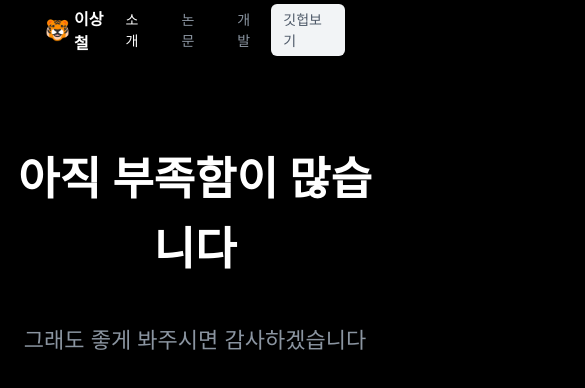
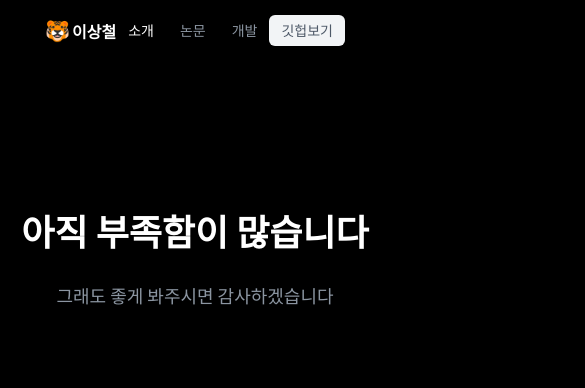
Before and after one commit to zktm9903/portfolio-web, a Next.js app: page / in a window 390 px wide. Shown: the top 388 px of the page, 585 px wide, since content can reach past the window. Built offline with nearby package versions, Linux system fonts and the light colour scheme.

Commit message:
💄[design] 반응형 구현

```diff
--- a/app/components/Development.tsx
+++ b/app/components/Development.tsx
@@ -53,7 +53,7 @@ export default function Development() {
       <motion.div initial="offscreen" whileInView="onscreen">
         <motion.p
           variants={variants}
-          className="text-[45px] text-white font-semibold text-center leading-[70px]"
+          className="text-7xl text-white font-semibold text-center leading-[70px]"
         >
           만들어본 것들
         </motion.p>
@@ -63,7 +63,7 @@ export default function Development() {
         variants={container}
         initial="hidden"
         animate="show"
-        className="grid grid-cols-2 grid-rows-auto w-full gap-6 mt-[100px]"
+        className="grid grid-cols-1 lg:grid-cols-2 grid-rows-auto w-full gap-6 mt-[100px]"
       >
         {developList.map((el, idx) => (
           <motion.div key={idx} initial="offscreen" whileInView="onscreen">
@@ -84,10 +84,8 @@ export default function Development() {
                   />
                 </div>
               </Link>
-              <div className="flex justify-between items-center mt-3">
-                <p className="text-white text-[30px] font-semibold">
-                  {el.title}
-                </p>
+              <div className="flex justify-between items-center mt-5">
+                <p className="text-white text-5xl font-semibold">{el.title}</p>
                 <div className="flex space-x-3">
                   <Link href={el.github} target="_blank">
                     <motion.svg
@@ -128,7 +126,7 @@ export default function Development() {
                 </div>
               </div>
 
-              <p className="text-[#8B95A1] text-[23px] font-semibold mt-4">
+              <p className="text-[#8B95A1] text-4xl font-semibold mt-4 mb-7">
                 {el.description}
               </p>
             </motion.div>
--- a/app/components/Header.tsx
+++ b/app/components/Header.tsx
@@ -10,6 +10,7 @@ export default function Header() {
   useEffect(() => {
     window.history.scrollRestoration = "manual";
   }, []);
+
   return (
     <header className="w-screen h-[60px] bg-[rgba(0,0,0,0.8)] flex justify-center top-0 sticky z-10">
       <nav className="w-screen max-w-[1050px] mx-[45px] flex justify-between items-center">
--- a/app/components/Introduce.tsx
+++ b/app/components/Introduce.tsx
@@ -49,9 +49,9 @@ function Hello1() {
       transition={{ duration: 0.4 }}
       className="absolute top-[150px] z-[200] w-screen max-w-[600px] h-[100px] flex flex-col items-center space-y-[20px] text-white"
     >
-      <p className="text-[22px] text-[#8B95A1]">학사 졸업 이후 최초</p>
-      <p className="text-[26px]">2023.03.01(수) -</p>
-      <p className="text-[55px] font-semibold text-center leading-[70px]">
+      <p className="text-4xl text-[#8B95A1]">학사 졸업 이후 최초</p>
+      <p className="text-5xl">2023.03.01(수) -</p>
+      <p className="text-7xl font-semibold text-center leading-[70px]">
         안녕하세요
         <br />웹 개발자 이상철입니다
       </p>
@@ -68,12 +68,12 @@ function Hello2() {
       transition={{ duration: 0.4 }}
       className="absolute top-[150px] z-[200] w-screen max-w-[600px] h-[100px] flex flex-col items-center space-y-[20px] text-white"
     >
-      <p className="text-[45px] font-semibold text-center leading-[70px]">
+      <p className="text-7xl font-semibold text-center leading-[70px]">
         포트폴리오를 <br />
         만들어봤습니다
       </p>
-      <p className="text-[26px]">6.4(일)-</p>
-      <p className="text-[22px] text-[#8B95A1]">토스증권 채용사이트 클론</p>
+      <p className="text-5xl">6.4(일)-</p>
+      <p className="text-4xl text-[#8B95A1]">토스증권 채용사이트 클론</p>
     </motion.div>
   );
 }
@@ -87,11 +87,10 @@ function Hello3() {
       transition={{ duration: 0.4 }}
       className="absolute top-[150px] z-[200] w-screen max-w-[600px] h-[100px] flex flex-col items-center justify-center space-y-[20px] text-white"
     >
-      <p className="text-[45px] font-semibold text-center leading-[70px] mt-[100px]">
+      <p className="text-7xl font-semibold text-center leading-[70px] mt-[100px]">
         아직 부족함이 많습니다
       </p>
-      <p className="text-[26px]"></p>
-      <p className="text-[22px] text-[#8B95A1]">
+      <p className="text-4xl text-[#8B95A1]">
         그래도 좋게 봐주시면 감사하겠습니다
       </p>
     </motion.div>
--- a/app/components/Paper.tsx
+++ b/app/components/Paper.tsx
@@ -22,12 +22,12 @@ export default function Paper() {
       <div className="w-full flex flex-col items-center justify-center px-[45px]">
         <motion.div initial="offscreen" whileInView="onscreen">
           <motion.div variants={variants}>
-            <p className="text-[22px] text-[#8B95A1]">학부 연구생 1년 반</p>
+            <p className="text-4xl text-[#8B95A1]">학부 연구생 1년 반</p>
           </motion.div>
         </motion.div>
         <motion.div initial="offscreen" whileInView="onscreen">
           <motion.div variants={variants}>
-            <p className="text-[45px] text-white font-semibold text-center leading-[70px] mt-4">
+            <p className="text-7xl text-white font-semibold text-center leading-[70px] mt-4">
               좋은 교수님을 만났습니다
             </p>
           </motion.div>
--- a/app/globals.css
+++ b/app/globals.css
@@ -10,4 +10,23 @@ html {
   box-sizing: border-box;
   overflow-x: hidden;
   scroll-behavior: smooth;
+  font-size: 10px;
 }
+
+@media (min-width: 100px) {
+  html {
+    font-size: 8px;
+  }
+}
+
+@media (min-width: 480px) {
+  html {
+    font-size: 10px;
+  }
+}
+
+@media (min-width: 1024px) {
+  html {
+    font-size: 10px;
+  }
+}
--- a/app/layout.tsx
+++ b/app/layout.tsx
@@ -1,9 +1,9 @@
 import Footer from "./components/Footer";
 import Header from "./components/Header";
 import "./globals.css";
-import { Inter } from "next/font/google";
+import { Noto_Sans_KR } from "next/font/google";
 
-const inter = Inter({ subsets: ["latin"] });
+const inter = Noto_Sans_KR({ weight: "400", subsets: ["latin"] });
 
 export const metadata = {
   title: "leesang portfolio",
--- a/app/page.tsx
+++ b/app/page.tsx
@@ -11,7 +11,7 @@ export default function Home() {
         <Introduce />
       </section>
       <section
-        className="w-screen max-w-[1050px] mx-[45px] flex justify-between items-center py-[200px]"
+        className="w-screen max-w-[1050px] mx-[45px] flex justify-between items-center py-[200px] overflow-x-hidden"
         id={"paper"}
       >
         <Paper />
--- a/tailwind.config.js
+++ b/tailwind.config.js
@@ -1,18 +1,21 @@
 /** @type {import('tailwindcss').Config} */
 module.exports = {
   content: [
-    './pages/**/*.{js,ts,jsx,tsx,mdx}',
-    './components/**/*.{js,ts,jsx,tsx,mdx}',
-    './app/**/*.{js,ts,jsx,tsx,mdx}',
+    "./pages/**/*.{js,ts,jsx,tsx,mdx}",
+    "./components/**/*.{js,ts,jsx,tsx,mdx}",
+    "./app/**/*.{js,ts,jsx,tsx,mdx}",
   ],
   theme: {
+    screens: {
+      lg: "1024px",
+    },
     extend: {
       backgroundImage: {
-        'gradient-radial': 'radial-gradient(var(--tw-gradient-stops))',
-        'gradient-conic':
-          'conic-gradient(from 180deg at 50% 50%, var(--tw-gradient-stops))',
+        "gradient-radial": "radial-gradient(var(--tw-gradient-stops))",
+        "gradient-conic":
+          "conic-gradient(from 180deg at 50% 50%, var(--tw-gradient-stops))",
       },
     },
   },
   plugins: [],
-}
+};
```
